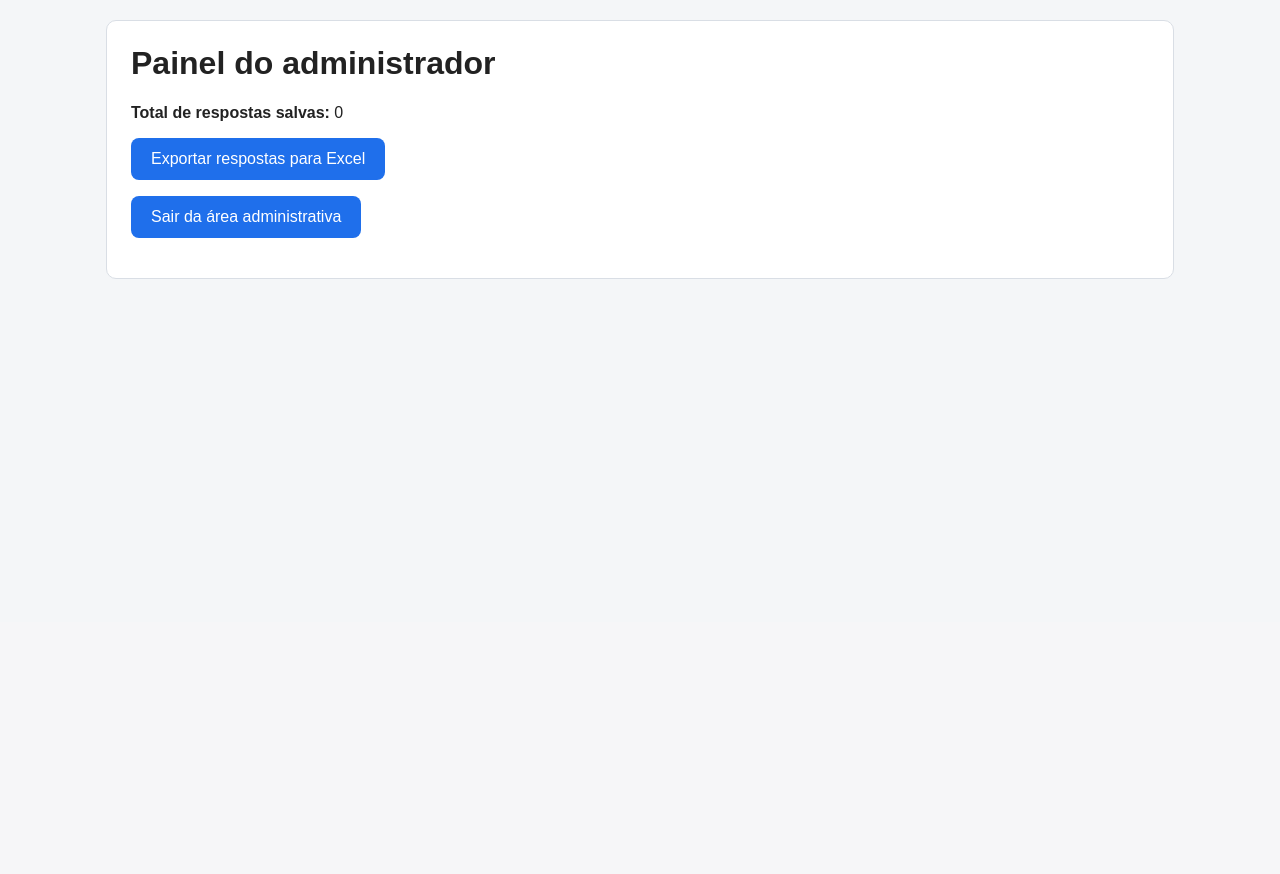
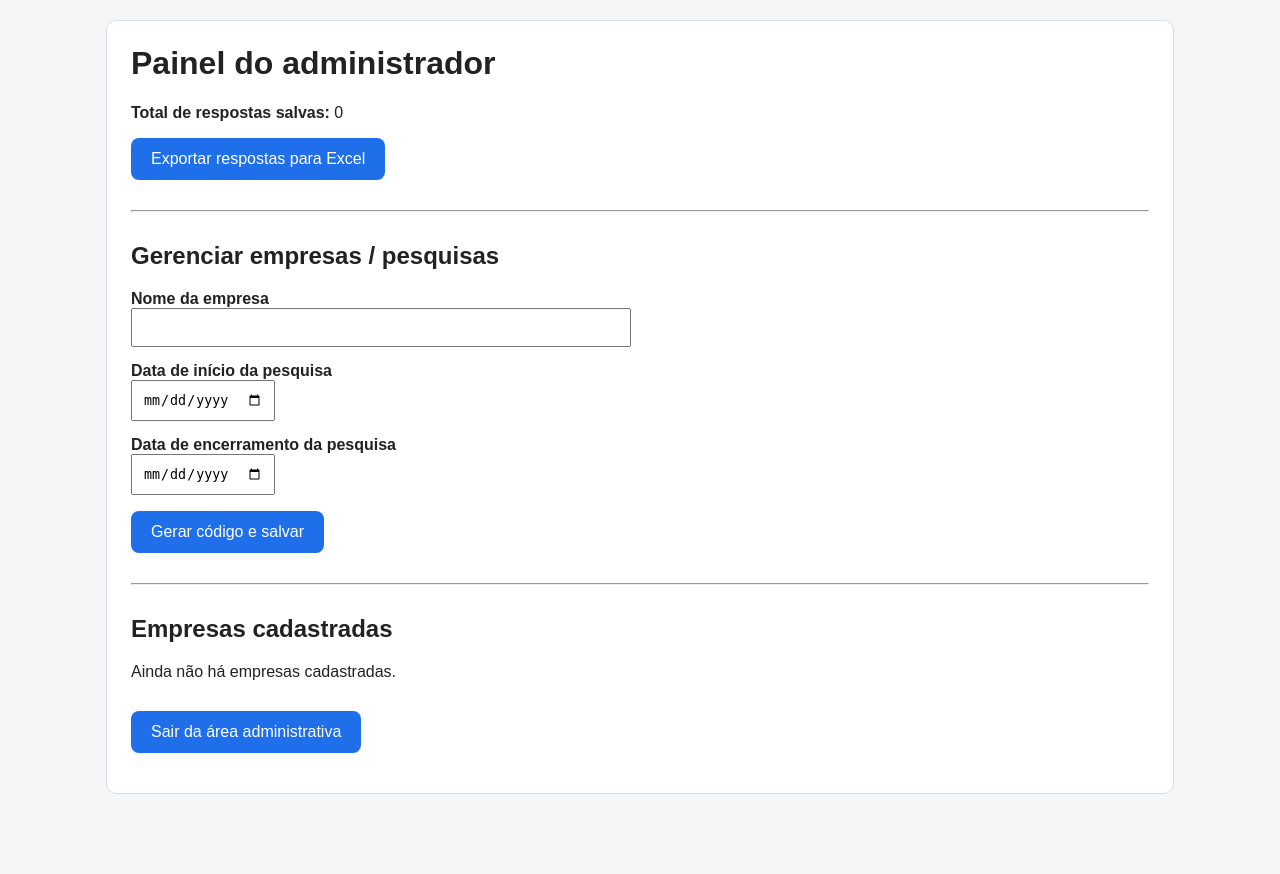
Before and after one commit to Wilna-GrowUp/cvf-formulario, a Flask app: page /admin in a window 1280 px wide. Shown: the part 178-1052 px from the top of the page. Before the commit the page ends 457 px from the top, so only its background shows below. Run offline with Flask 3, Linux system fonts and the light colour scheme; the visitor is signed in with stand-in values (Sample User, id 1).

Commit message:
feat: implementa sistema de empresas com código de acesso, validação de período e exportação Excel com cod_emp e fuso horário

```diff
--- a/app.py
+++ b/app.py
@@ -3,11 +3,14 @@ from io import BytesIO
 import secrets
 import hashlib
 
+from datetime import datetime, date, timezone
 from flask import Flask, render_template, request, redirect, url_for, flash, session, send_file, make_response
 from openpyxl import Workbook
+from sqlalchemy import func
+from zoneinfo import ZoneInfo
 
 from config import Config
-from models import db, RespostaCVF
+from models import db, RespostaCVF, Empresa
 from forms_data import FORM_INSTRUCTIONS, DIMENSIONS
 
 
@@ -55,6 +58,37 @@ def coletar_respostas():
             dados[campo_ideal] = converter_para_int(campo_ideal)
 
     return dados
+
+def cookie_deve_ser_secure():
+    """
+    Em produção (Render com HTTPS), o cookie deve ser secure=True.
+    Localmente, deve ser False.
+    """
+    return not app.debug
+
+def converter_utc_para_brasil(data_utc):
+    """
+    Recebe uma data UTC salva no banco e converte para o horário de São Paulo.
+    """
+    if not data_utc:
+        return None
+
+    # Se a data veio sem informação de fuso, assumimos que ela está em UTC
+    data_utc = data_utc.replace(tzinfo=timezone.utc)
+
+    return data_utc.astimezone(ZoneInfo("America/Sao_Paulo"))
+
+
+def formatar_data_hora_brasil(data_utc):
+    """
+    Converte a data UTC para horário de São Paulo e devolve em texto.
+    """
+    data_brasil = converter_utc_para_brasil(data_utc)
+
+    if not data_brasil:
+        return ""
+
+    return data_brasil.strftime("%Y-%m-%d %H:%M:%S")
 
 
 def validar_somas(dados):
@@ -110,13 +144,43 @@ def navegador_ja_respondeu():
     return resposta_existente is not None
 
 
-def cookie_deve_ser_secure():
+def normalizar_nome_empresa(nome_empresa):
     """
-    Em produção (Render com HTTPS), o cookie deve ser secure=True.
-    Localmente, deve ser False.
+    Padroniza o nome para comparação.
+    Exemplo: remove espaços extras e deixa tudo minúsculo.
     """
-    return not app.debug
+    return " ".join(nome_empresa.strip().lower().split())
 
+
+def gerar_iniciais_empresa(nome_empresa):
+    """
+    Gera as iniciais da empresa com base nas palavras do nome.
+    Exemplo: GrowUp Teste -> GT
+    """
+    palavras = [palavra for palavra in nome_empresa.strip().split() if palavra]
+
+    if not palavras:
+        return "EM"
+
+    iniciais = "".join(palavra[0].upper() for palavra in palavras[:2])
+
+    if len(iniciais) == 1:
+        iniciais += "X"
+
+    return iniciais
+
+
+def gerar_codigo_empresa(nome_empresa, data_cadastro, quantidade_existente):
+    """
+    Gera o código no formato:
+    INICIAIS-AAAAMMDDNN
+    Exemplo: GT-2026031901
+    """
+    iniciais = gerar_iniciais_empresa(nome_empresa)
+    data_formatada = data_cadastro.strftime("%Y%m%d")
+    sequencial = quantidade_existente + 1
+
+    return f"{iniciais}-{data_formatada}{sequencial:02d}"
 
 def admin_required(func):
     """
@@ -154,13 +218,61 @@ def consentimento():
             return render_template("consentimento.html")
 
         session["consentimento_aceito"] = True
+        return redirect(url_for("codigo_empresa"))
+
+    return render_template("consentimento.html")
+
+@app.route("/codigo", methods=["GET", "POST"])
+def codigo_empresa():
+    """
+    Tela onde o respondente informa o código da empresa.
+    """
+    if not session.get("consentimento_aceito"):
+        flash("Você precisa aceitar o termo antes de continuar.", "erro")
+        return redirect(url_for("consentimento"))
+
+    if request.method == "POST":
+        codigo = request.form.get("codigo", "").strip()
+
+        if not codigo:
+            flash("Informe o código da empresa.", "erro")
+            return render_template("codigo_empresa.html")
+
+        empresa = Empresa.query.filter_by(codigo=codigo).first()
+
+        if not empresa:
+            flash("Código da empresa inválido.", "erro")
+            return render_template("codigo_empresa.html")
+
+        hoje = date.today()
+
+        if hoje < empresa.data_inicio:
+            flash(
+                f"Esta pesquisa estará disponível a partir de {empresa.data_inicio.strftime('%d/%m/%Y')}.",
+                "erro"
+            )
+            return render_template("codigo_empresa.html")
+
+        if hoje > empresa.data_fim:
+            flash(
+                f"O período desta pesquisa foi encerrado em {empresa.data_fim.strftime('%d/%m/%Y')}.",
+                "erro"
+            )
+            return render_template("codigo_empresa.html")
+
+        # salva o código na sessão
+        session["cod_emp"] = empresa.codigo
+
         return redirect(url_for("pesquisa"))
 
-    return render_template("consentimento.html")
+    return render_template("codigo_empresa.html")
 
 # código aqui
 @app.route("/pesquisa", methods=["GET", "POST"])
 def pesquisa():
+    if not session.get("cod_emp"):
+        flash("Informe o código da empresa para acessar a pesquisa.", "erro")
+        return redirect(url_for("codigo_empresa"))
     if navegador_ja_respondeu():
         return render_template("resposta_bloqueada.html")
 
@@ -184,6 +296,7 @@ def pesquisa():
                 dimensions=DIMENSIONS
             )
 
+
         token = gerar_token_anonimo()
         token_hash = gerar_hash_token(token)
 
@@ -192,6 +305,7 @@ def pesquisa():
             token_hash = gerar_hash_token(token)
 
         resposta = RespostaCVF(
+            cod_emp=session.get("cod_emp"),
             consentimento=True,
             response_token_hash=token_hash,
 
@@ -319,15 +433,98 @@ def admin_logout_beacon():
     return ("", 204)
 
 
-@app.route("/admin")
+@app.route("/admin", methods=["GET", "POST"])
 @admin_required
 def admin_painel():
     """
-    Painel simples do administrador.
+    Painel do administrador com resumo e cadastro de empresas/pesquisas.
     """
+    if request.method == "POST":
+        nome = request.form.get("nome_empresa", "").strip()
+        data_inicio_str = request.form.get("data_inicio", "").strip()
+        data_fim_str = request.form.get("data_fim", "").strip()
+
+        if not nome or not data_inicio_str or not data_fim_str:
+            flash("Preencha nome da empresa, data de início e data de encerramento.", "erro")
+            return redirect(url_for("admin_painel"))
+
+        try:
+            data_inicio = datetime.strptime(data_inicio_str, "%Y-%m-%d").date()
+            data_fim = datetime.strptime(data_fim_str, "%Y-%m-%d").date()
+        except ValueError:
+            flash("As datas informadas são inválidas.", "erro")
+            return redirect(url_for("admin_painel"))
+
+        data_cadastro = date.today()
+
+        if data_inicio < data_cadastro:
+            flash("A data de início da pesquisa não pode ser anterior à data do cadastro.", "erro")
+            return redirect(url_for("admin_painel"))
+
+        if data_fim < data_inicio:
+            flash("A data de encerramento não pode ser menor que a data de início.", "erro")
+            return redirect(url_for("admin_painel"))
+
+        nome_normalizado = normalizar_nome_empresa(nome)
+
+        empresas_mesmo_nome = Empresa.query.filter(
+            func.lower(Empresa.nome) == nome_normalizado
+        ).order_by(Empresa.data_inicio.asc()).all()
+
+        # REGRA 1:
+        # mesma empresa + mesma data de início = atualiza data final e mantém o código
+        for empresa_existente in empresas_mesmo_nome:
+            nome_existente_normalizado = normalizar_nome_empresa(empresa_existente.nome)
+
+            if nome_existente_normalizado == nome_normalizado and empresa_existente.data_inicio == data_inicio:
+                empresa_existente.data_fim = data_fim
+                db.session.commit()
+
+                flash(
+                    f"Empresa já cadastrada com esta data de início. A data de encerramento foi atualizada e o código {empresa_existente.codigo} foi mantido.",
+                    "sucesso"
+                )
+                return redirect(url_for("admin_painel"))
+
+        # REGRA 2:
+        # nova data de início não pode cair dentro de um período já existente da mesma empresa
+        for empresa_existente in empresas_mesmo_nome:
+            nome_existente_normalizado = normalizar_nome_empresa(empresa_existente.nome)
+
+            if nome_existente_normalizado == nome_normalizado:
+                if empresa_existente.data_inicio <= data_inicio <= empresa_existente.data_fim:
+                    flash(
+                        "Já existe uma pesquisa cadastrada para esta empresa com período que cobre a data de início informada. Cadastre uma nova pesquisa com início posterior ao encerramento da anterior.",
+                        "erro"
+                    )
+                    return redirect(url_for("admin_painel"))
+
+        # REGRA 3:
+        # se chegou até aqui, é uma nova pesquisa válida para a mesma empresa
+        quantidade_existente = len(empresas_mesmo_nome)
+        codigo = gerar_codigo_empresa(nome, data_cadastro, quantidade_existente)
+
+        nova_empresa = Empresa(
+            nome=nome,
+            codigo=codigo,
+            data_inicio=data_inicio,
+            data_fim=data_fim
+        )
+
+        db.session.add(nova_empresa)
+        db.session.commit()
+
+        flash(f"Empresa/pesquisa cadastrada com sucesso. Código gerado: {codigo}", "sucesso")
+        return redirect(url_for("admin_painel"))
+
     total_respostas = RespostaCVF.query.count()
-    return render_template("admin_painel.html", total_respostas=total_respostas)
+    empresas = Empresa.query.order_by(Empresa.id.desc()).all()
 
+    return render_template(
+        "admin_painel.html",
+        total_respostas=total_respostas,
+        empresas=empresas
+    )
 
 @app.route("/admin/exportar-excel")
 @admin_required
@@ -341,7 +538,7 @@ def exportar_excel():
     ws = wb.active
     ws.title = "Respostas CVF"
 
-    colunas = ["ID", "Identificador", "Consentimento", "Data"]
+    colunas = ["cod_emp", "ID", "Consentimento", "Data"]
 
     for dimension in DIMENSIONS:
         dimension_id = dimension["id"]
@@ -356,10 +553,10 @@ def exportar_excel():
 
     for resposta in respostas:
         linha = [
+            resposta.cod_emp,
             resposta.id,
-            resposta.identificador,
             resposta.consentimento,
-            resposta.data_envio.strftime("%Y-%m-%d %H:%M:%S")
+            formatar_data_hora_brasil(resposta.data_envio)
         ]
 
         for dimension in DIMENSIONS:
--- a/templates/admin_painel.html
+++ b/templates/admin_painel.html
@@ -20,18 +20,68 @@
         </a>
     </p>
 
-    <p>
+    <hr style="margin: 30px 0;">
+
+    <h2>Gerenciar empresas / pesquisas</h2>
+
+    <form method="POST">
+        <div style="margin-bottom: 15px;">
+            <label for="nome_empresa"><strong>Nome da empresa</strong></label><br>
+            <input type="text" id="nome_empresa" name="nome_empresa" required style="width: 100%; max-width: 500px; padding: 10px;">
+        </div>
+
+        <div style="margin-bottom: 15px;">
+            <label for="data_inicio"><strong>Data de início da pesquisa</strong></label><br>
+            <input type="date" id="data_inicio" name="data_inicio" required style="padding: 10px;">
+        </div>
+
+        <div style="margin-bottom: 15px;">
+            <label for="data_fim"><strong>Data de encerramento da pesquisa</strong></label><br>
+            <input type="date" id="data_fim" name="data_fim" required style="padding: 10px;">
+        </div>
+
+        <p>
+            <button type="submit" class="botao">Gerar código e salvar</button>
+        </p>
+    </form>
+
+    <hr style="margin: 30px 0;">
+
+    <h2>Empresas cadastradas</h2>
+
+    {% if empresas %}
+        <div style="overflow-x: auto;">
+            <table style="width: 100%; border-collapse: collapse;">
+                <thead>
+                    <tr>
+                        <th style="text-align: left; padding: 10px; border-bottom: 1px solid #ccc;">Nome da empresa</th>
+                        <th style="text-align: left; padding: 10px; border-bottom: 1px solid #ccc;">Código</th>
+                        <th style="text-align: left; padding: 10px; border-bottom: 1px solid #ccc;">Início</th>
+                        <th style="text-align: left; padding: 10px; border-bottom: 1px solid #ccc;">Encerramento</th>
+                        <th style="text-align: left; padding: 10px; border-bottom: 1px solid #ccc;">Status</th>
+                    </tr>
+                </thead>
+                <tbody>
+                    {% for empresa in empresas %}
+                    <tr>
+                        <td style="padding: 10px; border-bottom: 1px solid #eee;">{{ empresa.nome }}</td>
+                        <td style="padding: 10px; border-bottom: 1px solid #eee;">{{ empresa.codigo }}</td>
+                        <td style="padding: 10px; border-bottom: 1px solid #eee;">{{ empresa.data_inicio.strftime("%d/%m/%Y") }}</td>
+                        <td style="padding: 10px; border-bottom: 1px solid #eee;">{{ empresa.data_fim.strftime("%d/%m/%Y") }}</td>
+                        <td style="padding: 10px; border-bottom: 1px solid #eee;">{{ empresa.status }}</td>
+                    </tr>
+                    {% endfor %}
+                </tbody>
+            </table>
+        </div>
+    {% else %}
+        <p>Ainda não há empresas cadastradas.</p>
+    {% endif %}
+
+    <p style="margin-top: 30px;">
         <a href="{{ url_for('admin_logout') }}" class="botao">
             Sair da área administrativa
         </a>
     </p>
 </div>
 {% endblock %}
-
-{% block extra_scripts %}
-<script>
-    window.addEventListener("beforeunload", function () {
-        navigator.sendBeacon("{{ url_for('admin_logout_beacon') }}");
-    });
-</script>
-{% endblock %}
```
Also changed, not shown: models.py (+24 -0 lines), templates/codigo_empresa.html (added, +26 -0 lines).
